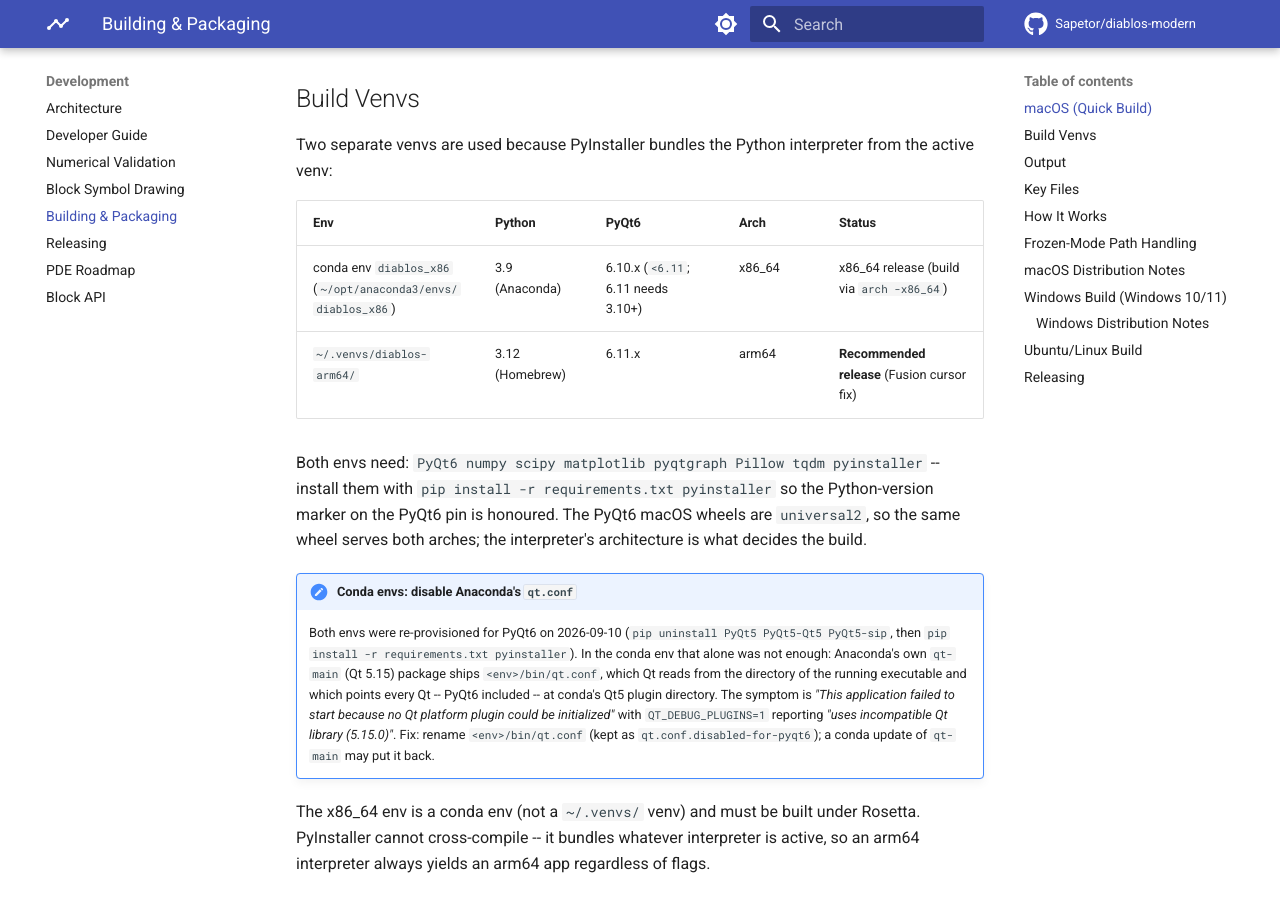
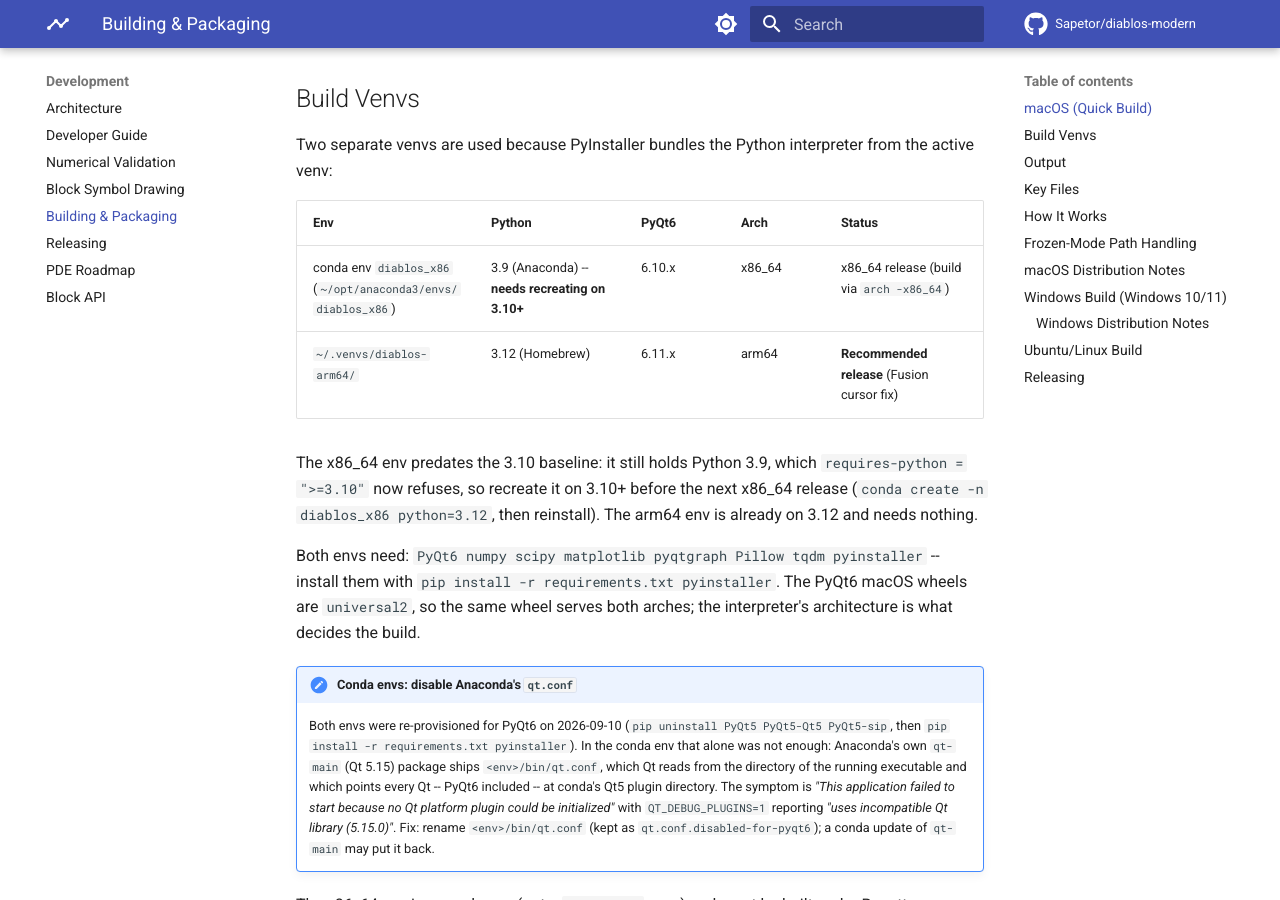
Before and after one commit to Sapetor/diablos-modern, an MkDocs documentation site: the page built from docs/building.md, in a window 1280 px wide and 900 px high, scrolled down 1156 px. Built offline with MkDocs 1.6.1 and Material for MkDocs 9.7.7, drawn with Linux system fonts in a browser that asks for light colours; comment, search, counter and statistics services are not loaded; some of the changed text lies outside the part shown.

Commit message:
chore(python): raise the baseline to 3.10 and collapse the PyQt6 split
Python 3.9 reached EOL in October 2025. The stated reason for holding it was
also already stale: the comments in requirements.txt and pyproject.toml
claimed 3.9 was needed for "CI matrix + readthedocs", but readthedocs.yaml
has been building on 3.12 all along, so the CI matrix leg this repo controls
was the only real consumer.

Dropping it collapses the two marked PyQt6 requirements into a single
PyQt6>=6.7 -- the <6.11 cap existed only because 6.11 ships cp310-abi3
wheels, so until now the 3.9 leg tested against a different Qt than every
other environment.

requires-python >=3.10, the 3.9 classifier -> 3.10, ruff target-version
py310, CI matrix ["3.10", "3.12"], and the 3.9 mentions in README.md,
readthedocs.yaml and docs/building.md.

One consequence is flagged rather than fixed: the x86_64 release env
~/opt/anaconda3/envs/diablos_x86 is Python 3.9 (Anaconda) and will no
longer satisfy requires-python, so an x86_64 macOS build needs it recreated
on 3.10+ first. docs/building.md and tasks/todo.md both say so. The arm64
release env (3.12) and the CI Windows/Linux builds are unaffected.

ruff check + ruff format --check clean at the new target; suite 4304 passed
/ 28 skipped / 1 xfailed.

Co-Authored-By: Claude Opus 5 (1M context) <noreply@anthropic.com>

````diff
--- a/docs/building.md
+++ b/docs/building.md
@@ -36,12 +36,16 @@ Two separate venvs are used because PyInstaller bundles the Python interpreter f
 
 | Env | Python | PyQt6 | Arch | Status |
 |------|--------|-------|------|--------|
-| conda env `diablos_x86` (`~/opt/anaconda3/envs/diablos_x86`) | 3.9 (Anaconda) | 6.10.x (`<6.11`; 6.11 needs 3.10+) | x86_64 | x86_64 release (build via `arch -x86_64`) |
+| conda env `diablos_x86` (`~/opt/anaconda3/envs/diablos_x86`) | 3.9 (Anaconda) -- **needs recreating on 3.10+** | 6.10.x | x86_64 | x86_64 release (build via `arch -x86_64`) |
 | `~/.venvs/diablos-arm64/` | 3.12 (Homebrew) | 6.11.x | arm64 | **Recommended release** (Fusion cursor fix) |
 
+The x86_64 env predates the 3.10 baseline: it still holds Python 3.9, which
+`requires-python = ">=3.10"` now refuses, so recreate it on 3.10+ before the next
+x86_64 release (`conda create -n diablos_x86 python=3.12`, then reinstall). The
+arm64 env is already on 3.12 and needs nothing.
+
 Both envs need: `PyQt6 numpy scipy matplotlib pyqtgraph Pillow tqdm pyinstaller`
--- install them with `pip install -r requirements.txt pyinstaller` so the
-Python-version marker on the PyQt6 pin is honoured. The PyQt6 macOS wheels are
+-- install them with `pip install -r requirements.txt pyinstaller`. The PyQt6 macOS wheels are
 `universal2`, so the same wheel serves both arches; the interpreter's
 architecture is what decides the build.
 
@@ -131,7 +135,7 @@ path literal passed to `open()` / `os.makedirs()` / `np.save*()` in shipped code
 PyInstaller can only build for the platform it runs on. To build the Windows installer:
 
 ```powershell
-# 1. Install Python 3.9+ from python.org (check "Add to PATH")
+# 1. Install Python 3.10+ from python.org (check "Add to PATH")
 # 2. Clone the repo
 git clone git@github.com:Sapetor/diablos-modern.git
 cd diablos-modern
@@ -201,7 +205,7 @@ Releases are cut from a tag; `.github/workflows/release.yml` does the building.
 
 4. **The workflow builds the artifacts.** Pushing a `v*` tag runs
    `Release`, which first runs the whole CI workflow (`jobs.tests` reuses
-   `.github/workflows/ci.yml` through `workflow_call`, so lint + the 3.9/3.12
+   `.github/workflows/ci.yml` through `workflow_call`, so lint + the 3.10/3.12
    test matrix must be green), and only then builds on `macos-latest` (arm64,
    via `tools/build.sh`), `windows-latest` (PyInstaller + a zipped
    `dist/DiaBloS` folder) and `ubuntu-latest` (PyInstaller + a `dist/DiaBloS`
--- a/readthedocs.yaml
+++ b/readthedocs.yaml
@@ -12,7 +12,7 @@ build:
   os: "ubuntu-24.04"
   tools:
     # 3.12 is the newer leg of the CI matrix (.github/workflows/ci.yml);
-    # the code also supports 3.9.
+    # the supported baseline is 3.10.
     python: "3.12"
   # mkdocstrings imports modern_ui/, which imports PyQt6 -- loading the Qt6
   # shared libraries needs these. Same list .github/workflows/docs.yml installs
````
Also changed, not shown: README.md (+4 -4 lines), pyproject.toml (+7 -9 lines), requirements.txt (+4 -6 lines), tasks/todo.md (+15 -4 lines), 1 other file.
